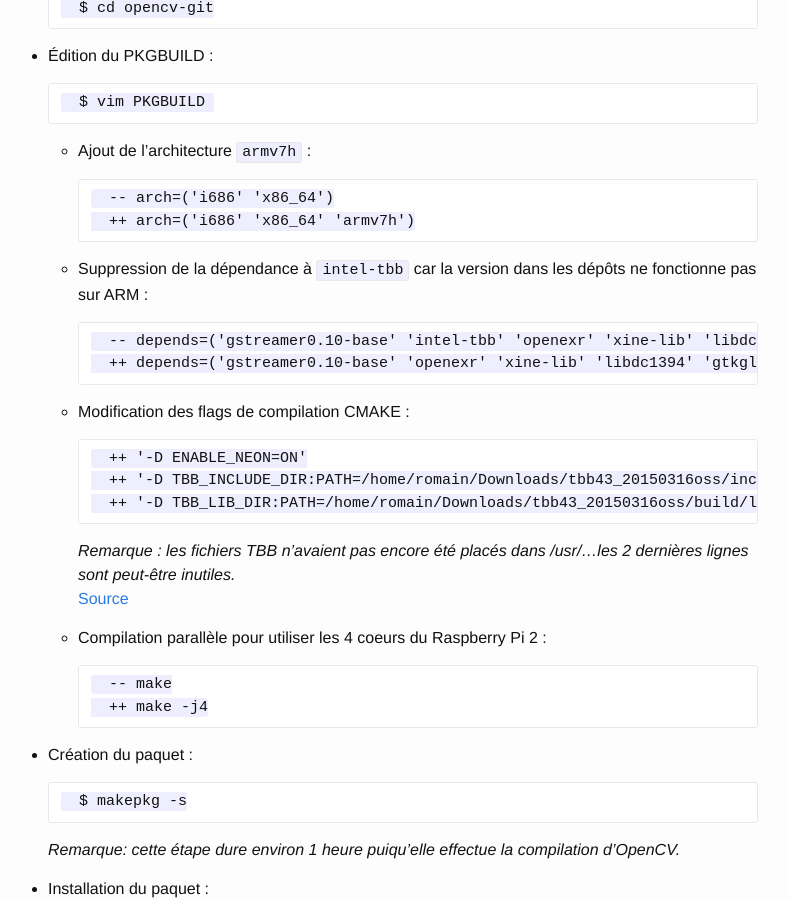
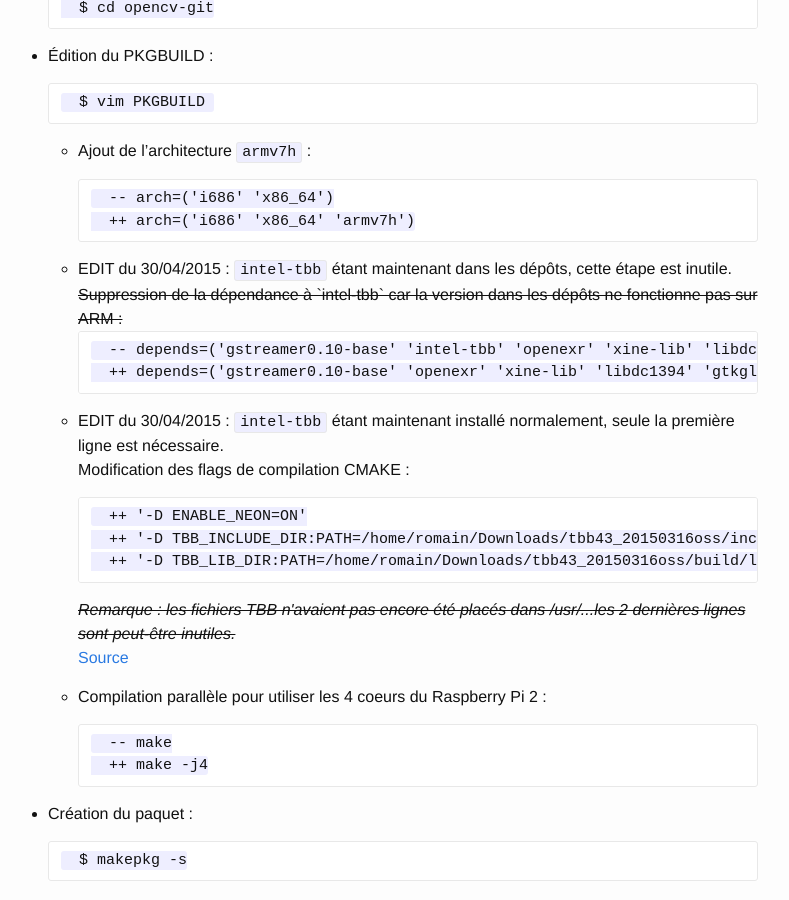
Before and after one commit to romainreignier/romainreignier.github.io, a Jekyll site: the page built from _posts/2015-04-19-installer-opencv3-raspberrypi2.md, in a window 1280 px wide and 900 px high, scrolled down 8746 px. Shown: the whole window, without its empty margins (252-1041 px from the left). Built offline with Jekyll 4.4.1, drawn with Linux system fonts in a browser that asks for light colours.

Commit message:
Change OpenCV PKGBUIL instructions with intel-tbb

```diff
--- a/_posts/2015-04-19-installer-opencv3-raspberrypi2.md
+++ b/_posts/2015-04-19-installer-opencv3-raspberrypi2.md
@@ -327,18 +327,20 @@ Ici, on prend donc `opencv-git` de AUR en modifiant le PKGBUILD selon nos besoin
             -- arch=('i686' 'x86_64')
             ++ arch=('i686' 'x86_64' 'armv7h')
 
-    - Suppression de la dépendance à `intel-tbb` car la version dans les dépôts ne fonctionne pas sur ARM :
+    - EDIT du 30/04/2015 : `intel-tbb` étant maintenant dans les dépôts, cette étape est inutile.
+        <s>Suppression de la dépendance à `intel-tbb` car la version dans les dépôts ne fonctionne pas sur ARM :</s>
 
             -- depends=('gstreamer0.10-base' 'intel-tbb' 'openexr' 'xine-lib' 'libdc1394' 'gtkglext')
             ++ depends=('gstreamer0.10-base' 'openexr' 'xine-lib' 'libdc1394' 'gtkglext')
 
-    - Modification des flags de compilation CMAKE :
+    - EDIT du 30/04/2015 : `intel-tbb` étant maintenant installé normalement, seule la première ligne est nécessaire.
+        Modification des flags de compilation CMAKE :
 
             ++ '-D ENABLE_NEON=ON'
             ++ '-D TBB_INCLUDE_DIR:PATH=/home/romain/Downloads/tbb43_20150316oss/include'
             ++ '-D TBB_LIB_DIR:PATH=/home/romain/Downloads/tbb43_20150316oss/build/linux_armv7_gcc_cc4.9.2_libc2.20_kernel3.18.11_release'
 
-        *Remarque : les fichiers TBB n'avaient pas encore été placés dans /usr/...les 2 dernières lignes sont peut-être inutiles.*
+        *<s>Remarque : les fichiers TBB n'avaient pas encore été placés dans /usr/...les 2 dernières lignes sont peut-être inutiles.</s>*
         [Source](http://stackoverflow.com/questions/7994261/how-do-i-build-opencv-with-tbb)
 
     - Compilation parallèle pour utiliser les 4 coeurs du Raspberry Pi 2 :
```
